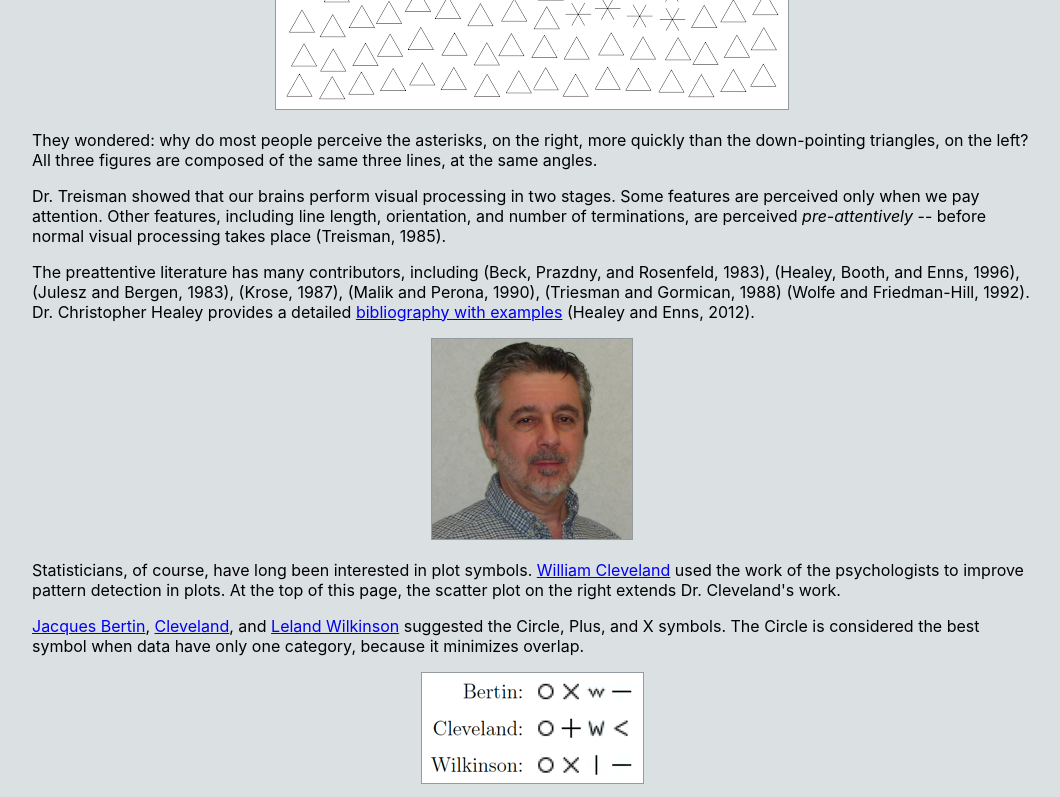
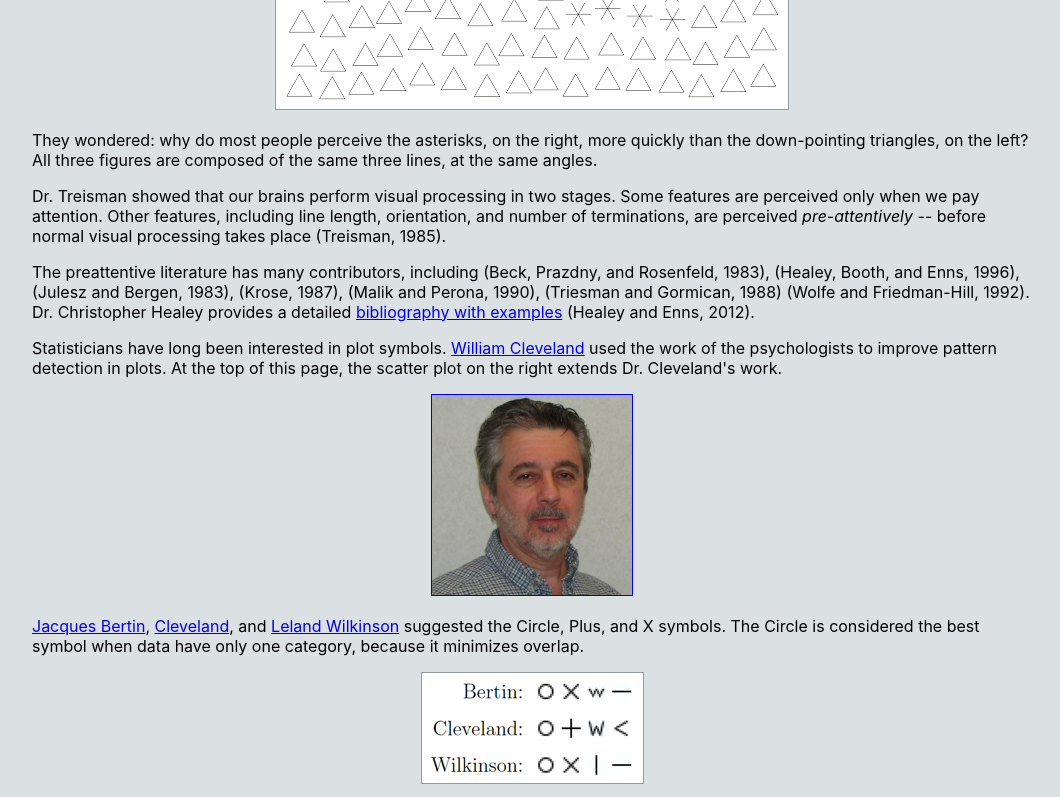
Before and after one commit to hemanrobinson/good-plot-symbols, a React (Create React App) app: page / in a window 1280 px wide. Shown: the part 1394-2191 px from the top of the page, without its empty margins (108-1168 px from the left). Built offline with nearby package versions, Linux system fonts and the light colour scheme.

Commit message:
image link borders

```diff
--- a/src/App.css
+++ b/src/App.css
@@ -7,6 +7,9 @@ h2 {
     padding-top: 10px;
 }
 img {
+    border: 1px solid;
+}
+img.border {
     border: 1px solid #939ba1;
 }
 img.icon {
--- a/src/App.js
+++ b/src/App.js
@@ -69,7 +69,7 @@ const App = () => {
                 Dr. Treisman and other cognitive psychologists studied figures like the one below.
                 </p>
                 <p className="center">
-                    <img title="Preattentive and Non-preattentive Symbols" alt="Preattentive and Non-preattentive Symbols" src={test} />
+                    <img className="border" title="Preattentive and Non-preattentive Symbols" alt="Preattentive and Non-preattentive Symbols" src={test} />
                 </p>
                 <p>
                 They wondered: why do most people perceive the asterisks, on the right, more quickly than the down-pointing triangles, on the left?  All three figures are composed of the same three lines, at the same angles.
@@ -80,18 +80,18 @@ const App = () => {
                 <p>
                 The preattentive literature has many contributors, including (Beck, Prazdny, and Rosenfeld, 1983), (Healey, Booth, and Enns, 1996), (Julesz and Bergen, 1983), (Krose, 1987), (Malik and Perona, 1990), (Triesman and Gormican, 1988) (Wolfe and Friedman-Hill, 1992).  Dr. Christopher Healey provides a detailed <a href="https://www.csc2.ncsu.edu/faculty/healey/PP/index.html">bibliography with examples</a> (Healey and Enns, 2012).
                 </p>
+                <p>
+                Statisticians have long been interested in plot symbols. <a href="https://www.cerias.purdue.edu/site/people/faculty/view/709">William Cleveland</a> used the work of the psychologists to improve pattern detection in plots.  At the top of this page, the scatter plot on the right extends Dr. Cleveland's work.
+                </p>
                 <p className="center">
                     <a href="https://www.cerias.purdue.edu/site/people/faculty/view/709"><img title="Dr. William Cleveland" alt="Dr. William Cleveland" src={cleveland} /></a>
                     <br />
                 </p>
                 <p>
-                Statisticians, of course, have long been interested in plot symbols. <a href="https://www.cerias.purdue.edu/site/people/faculty/view/709">William Cleveland</a> used the work of the psychologists to improve pattern detection in plots.  At the top of this page, the scatter plot on the right extends Dr. Cleveland's work.
-                </p>
-                <p>
                 <a href="https://en.wikipedia.org/wiki/Jacques_Bertin">Jacques Bertin</a>, <a href="https://en.wikipedia.org/wiki/William_S._Cleveland">Cleveland</a>, and <a href="https://en.wikipedia.org/wiki/Leland_Wilkinson">Leland Wilkinson</a> suggested the Circle, Plus, and X symbols.  The Circle is considered the best symbol when data have only one category, because it minimizes overlap.
                 </p>
                 <p className="center">
-                    <img title="Discriminable Symbols" alt="Discriminable Symbols" src={symbolsDiscriminable} />
+                    <img className="border" title="Discriminable Symbols" alt="Discriminable Symbols" src={symbolsDiscriminable} />
                 </p>
                 <p>
                 The most discriminable symbols are not the most popular.  Of the symbols above, the circle, plus, and X are used frequently; the others only rarely.
@@ -109,7 +109,7 @@ const App = () => {
                 As in baseball, the best symbols are at the top of the order. Ordering the symbols enables software to automatically assign the two best symbols for two categories, the three best for three categories, and so on.
                 </p>
                 <p className="center">
-                    <img title="Preattentive Symbols" alt="Preattentive Symbols" src={symbolsPreattentive} />
+                    <img className="border" title="Preattentive Symbols" alt="Preattentive Symbols" src={symbolsPreattentive} />
                 </p>
                 <h2>Implementation</h2>
                 <p>
```
